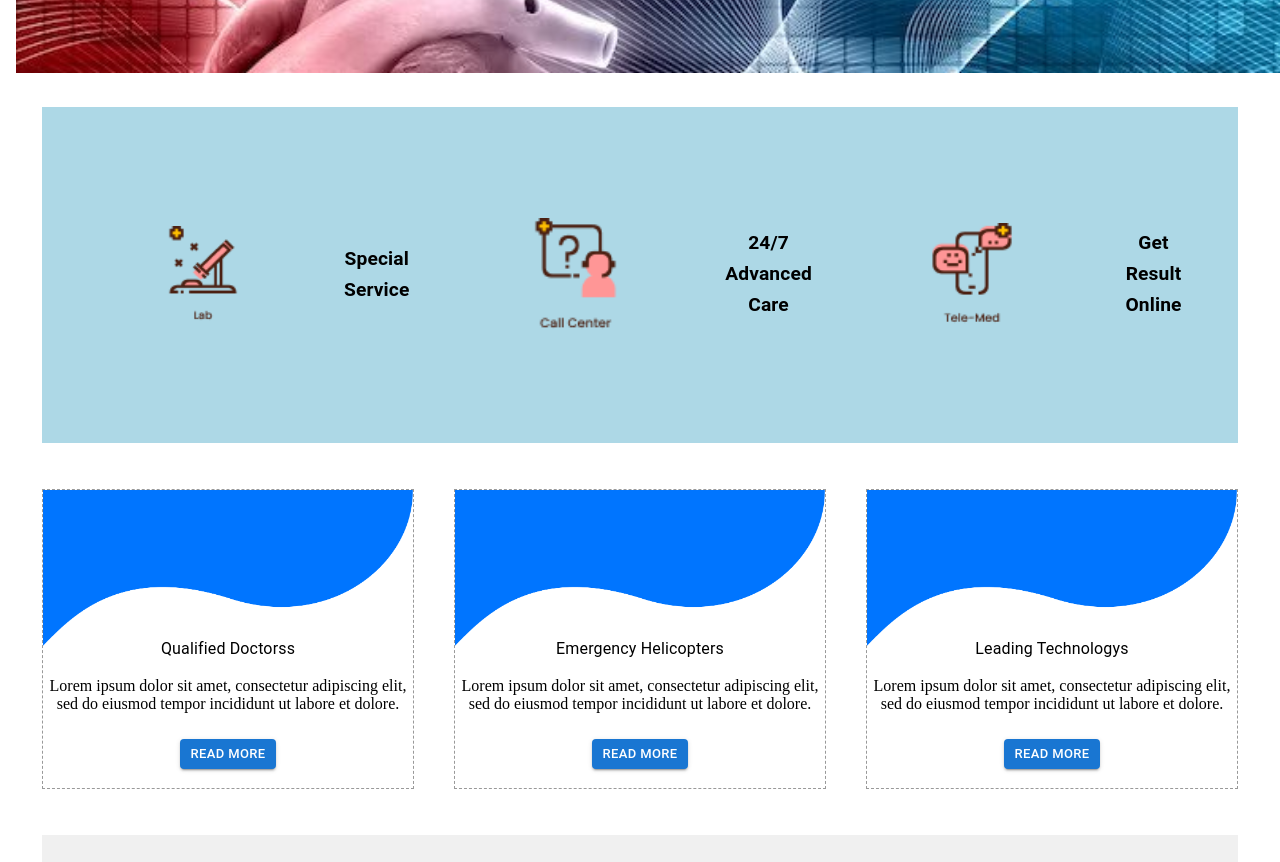
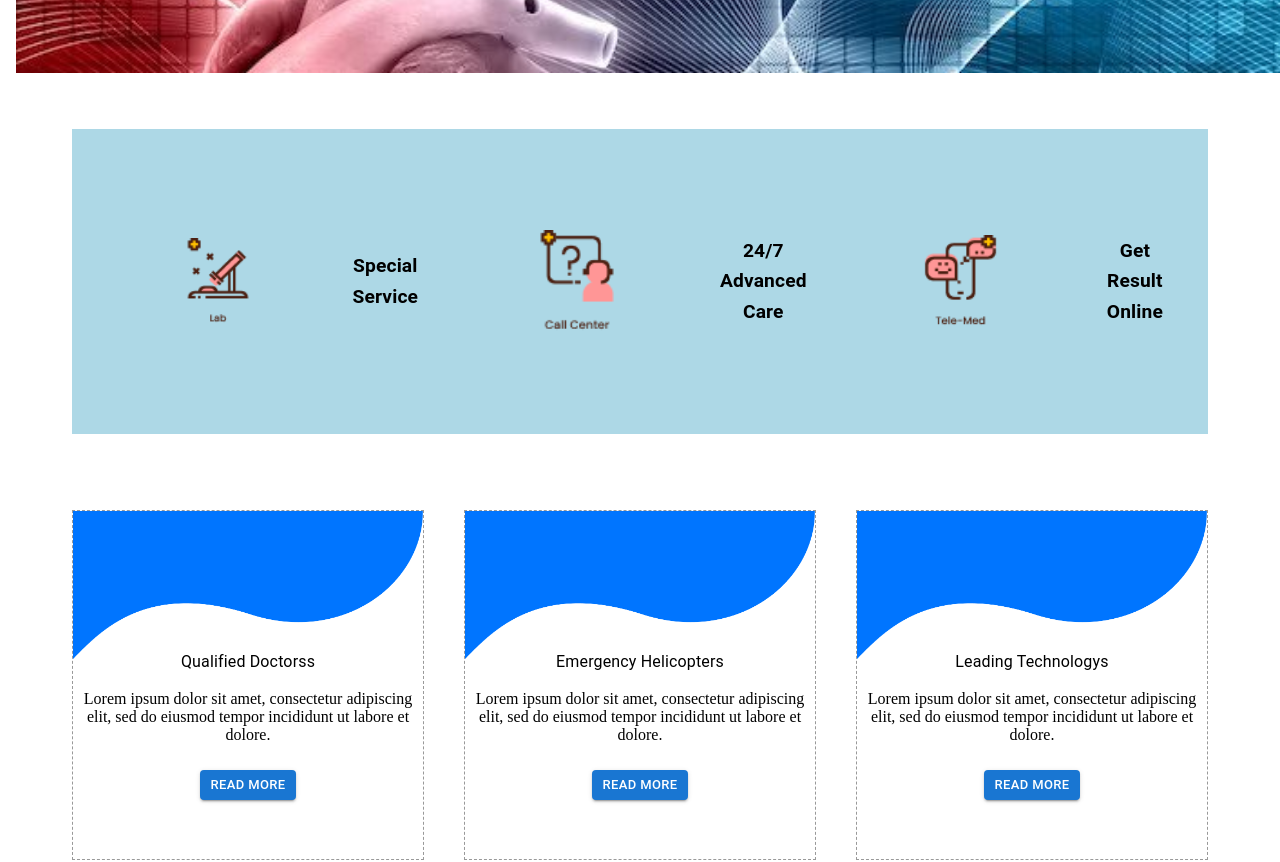
Before and after one commit to HygertaHulaj/hospital_management, a React (Create React App) app in the folder client/: page /services in a window 1280 px wide. Shown: the part 400-1262 px from the top of the page. Built offline with nearby package versions, Linux system fonts and the light colour scheme.

Commit message:
updateservice

```diff
--- a/client/src/components/ourservice.js
+++ b/client/src/components/ourservice.js
@@ -14,7 +14,7 @@ const Ourservice = ({ title }) => {
               flexDirection: "column",
               alignItems: "center",
               width: "800px",
-              height:"300px",
+              height:"350px",
               border: "1px dashed #999",
               margin:"20px"
             }}
--- a/client/src/pages/Services.js
+++ b/client/src/pages/Services.js
@@ -63,12 +63,12 @@ const Service = () => {
 
       <Topbar name="Our Services"></Topbar>
 
-      <Box sx={{ display: "flex", justifyContent: "space-between", alignItems: "center", padding: "26px", margin:"26px",  backgroundColor: "#ADD8E6"}}>
+      <Box sx={{ display: "flex", justifyContent: "space-between", alignItems: "center", padding: "16px", margin:"56px",  backgroundColor: "#ADD8E6"}}>
         <ServiceGetStarted title="Special Service" icone={frame402} ></ServiceGetStarted>
         <ServiceGetStarted title="24/7 Advanced Care" icone={frame406} ></ServiceGetStarted>
         <ServiceGetStarted title="Get Result Online" icone={frame403} ></ServiceGetStarted>
       </Box>
-      <Box sx={{ display: "flex", justifyContent: "space-between", alignItems: "center", margin:"6px"}}>
+      <Box sx={{ display: "flex", justifyContent: "space-between", alignItems: "center", margin:"36px"}}>
         <Ourservice title="Qualified Doctors"></Ourservice>
         <Ourservice title="Emergency Helicopter"></Ourservice>
         <Ourservice title="Leading Technology"></Ourservice>
```
